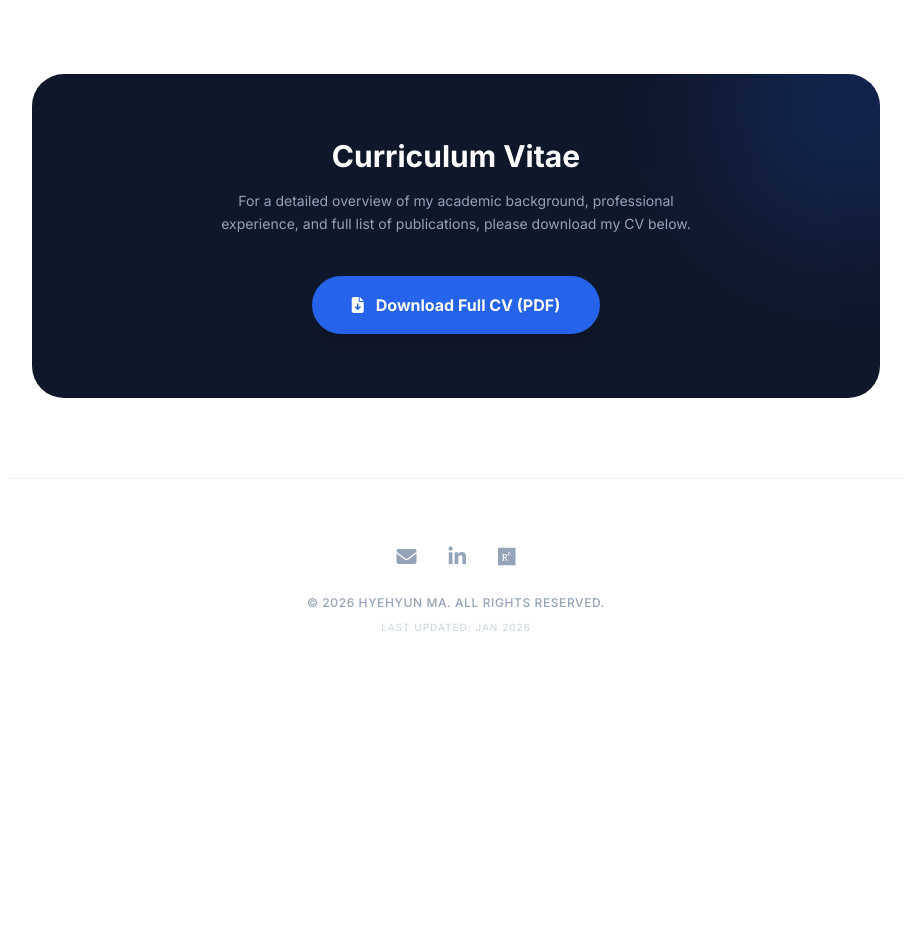
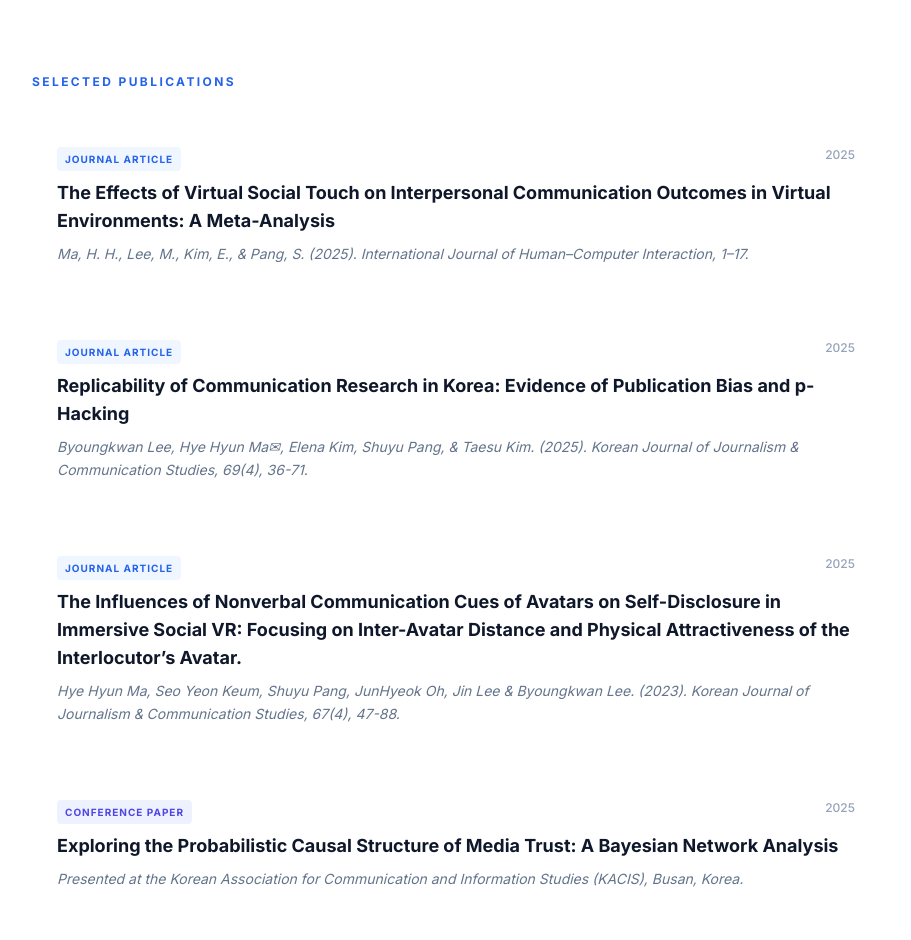
Before and after one commit to hyehyeonn/hyehyeonn.github.io, a plain HTML site: page index.html in a window 1280 px wide. Shown: the part 1860-2800 px from the top of the page, without its empty margins (184-1095 px from the left). Before the commit the page ends 2559 px from the top, so only its background shows below. Drawn offline with nearby package versions, Linux system fonts and the light colour scheme.

Commit message:
Update index.html

```diff
--- a/index.html
+++ b/index.html
@@ -39,7 +39,7 @@
         <div class="max-w-4xl mx-auto flex flex-col md:flex-row items-center gap-12">
             <!-- Profile Image -->
             <div class="w-44 h-44 rounded-full bg-white shadow-2xl overflow-hidden border-4 border-white flex-shrink-0">
-                <img src="images/profile.jpg" alt="Hyehyun Ma" class="w-full h-full object-cover" onerror="this.src='https://via.placeholder.com/200?text=HM'">
+                <img src="Pfp_test.png" alt="Hyehyun Ma" class="w-full h-full object-cover" onerror="this.src='https://via.placeholder.com/200?text=HM'">
             </div>
             <div class="text-center md:text-left">
                 <h1 class="text-4xl font-extrabold text-slate-900 mb-3 tracking-tight">Hyehyun Ma</h1>
@@ -167,6 +167,67 @@
             </div>
         </section>
 
+        <section id="publications">
+    <h2 class="text-xs font-bold uppercase tracking-[0.2em] text-blue-600 mb-8">Selected Publications</h2>
+    <div class="space-y-6">
+
+        <!-- Publication Item 1 -->
+        <div class="group p-6 hover:bg-slate-50 rounded-2xl transition border border-transparent hover:border-slate-100">
+            <div class="flex justify-between items-start mb-2">
+                <span class="text-[10px] font-bold text-blue-600 bg-blue-50 px-2 py-1 rounded tracking-widest uppercase">Journal Article</span>
+                <span class="text-xs font-medium text-slate-400">2025</span>
+            </div>
+            <a href="https://doi.org/10.1080/10447318.2025.2526590" target="_blank" class="inline-block">
+                <h3 class="font-bold text-lg text-slate-900 group-hover:text-blue-600 transition decoration-blue-600/30 hover:underline underline-offset-4">
+                    The Effects of Virtual Social Touch on Interpersonal Communication Outcomes in Virtual Environments: A Meta-Analysis
+                </h3>
+            </a>
+            <p class="text-slate-500 text-sm mt-2 leading-relaxed italic">Ma, H. H., Lee, M., Kim, E., & Pang, S. (2025). International Journal of Human–Computer Interaction, 1–17.</p>
+        </div>
+
+        <!-- Publication Item 2 -->
+        <div class="group p-6 hover:bg-slate-50 rounded-2xl transition border border-transparent hover:border-slate-100">
+            <div class="flex justify-between items-start mb-2">
+                <span class="text-[10px] font-bold text-blue-600 bg-blue-50 px-2 py-1 rounded tracking-widest uppercase">Journal Article</span>
+                <span class="text-xs font-medium text-slate-400">2025</span>
+            </div>
+            <a href="https://doi.org/10.20879/kjjcs.2025.69.4.002" target="_blank" class="inline-block">
+                <h3 class="font-bold text-lg text-slate-900 group-hover:text-blue-600 transition decoration-blue-600/30 hover:underline underline-offset-4">
+                    Replicability of Communication Research in Korea: Evidence of Publication Bias and p-Hacking
+                </h3>
+            </a>
+            <p class="text-slate-500 text-sm mt-2 leading-relaxed italic">Byoungkwan Lee, Hye Hyun Ma✉, Elena Kim, Shuyu Pang, & Taesu Kim. (2025). Korean Journal of Journalism & Communication Studies, 69(4), 36-71.</p>
+        </div>
+
+        <!-- Publication Item 3 -->
+        <div class="group p-6 hover:bg-slate-50 rounded-2xl transition border border-transparent hover:border-slate-100">
+            <div class="flex justify-between items-start mb-2">
+                <span class="text-[10px] font-bold text-blue-600 bg-blue-50 px-2 py-1 rounded tracking-widest uppercase">Journal Article</span>
+                <span class="text-xs font-medium text-slate-400">2025</span>
+            </div>
+            <a href="https://doi.org/10.20879/kjjcs.2023.67.4.002" target="_blank" class="inline-block">
+                <h3 class="font-bold text-lg text-slate-900 group-hover:text-blue-600 transition decoration-blue-600/30 hover:underline underline-offset-4">
+                    The Influences of Nonverbal Communication Cues of Avatars on Self-Disclosure in Immersive Social VR: Focusing on Inter-Avatar Distance and Physical Attractiveness of the Interlocutor’s Avatar.
+                </h3>
+            </a>
+            <p class="text-slate-500 text-sm mt-2 leading-relaxed italic">Hye Hyun Ma, Seo Yeon Keum, Shuyu Pang, JunHyeok Oh, Jin Lee & Byoungkwan Lee. (2023). Korean Journal of Journalism & Communication Studies, 67(4), 47-88.</p>
+        </div>
+
+        <!-- Publication Item 4 -->
+        <div class="group p-6 hover:bg-slate-50 rounded-2xl transition border border-transparent hover:border-slate-100">
+            <div class="flex justify-between items-start mb-2">
+                <span class="text-[10px] font-bold text-indigo-600 bg-indigo-50 px-2 py-1 rounded tracking-widest uppercase">Conference Paper</span>
+                <span class="text-xs font-medium text-slate-400">2025</span>
+            </div>
+                <h3 class="font-bold text-lg text-slate-900 group-hover:text-indigo-600 transition decoration-indigo-600/30 hover:underline underline-offset-4">
+                    Exploring the Probabilistic Causal Structure of Media Trust: A Bayesian Network Analysis
+                </h3>
+            <p class="text-slate-500 text-sm mt-2 leading-relaxed italic">Presented at the Korean Association for Communication and Information Studies (KACIS), Busan, Korea.</p>
+        </div>
+
+    </div>
+</section>
+
         <!-- CV CTA Section -->
         <section id="cv" class="bg-slate-900 rounded-[2rem] py-16 px-8 text-center text-white overflow-hidden relative">
             <!-- Decorative circle -->
```
